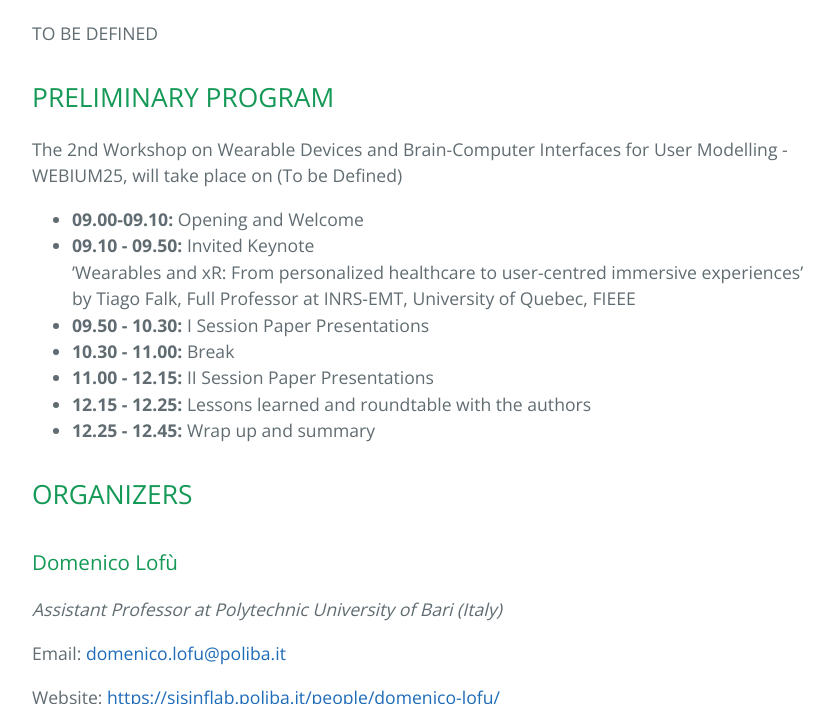
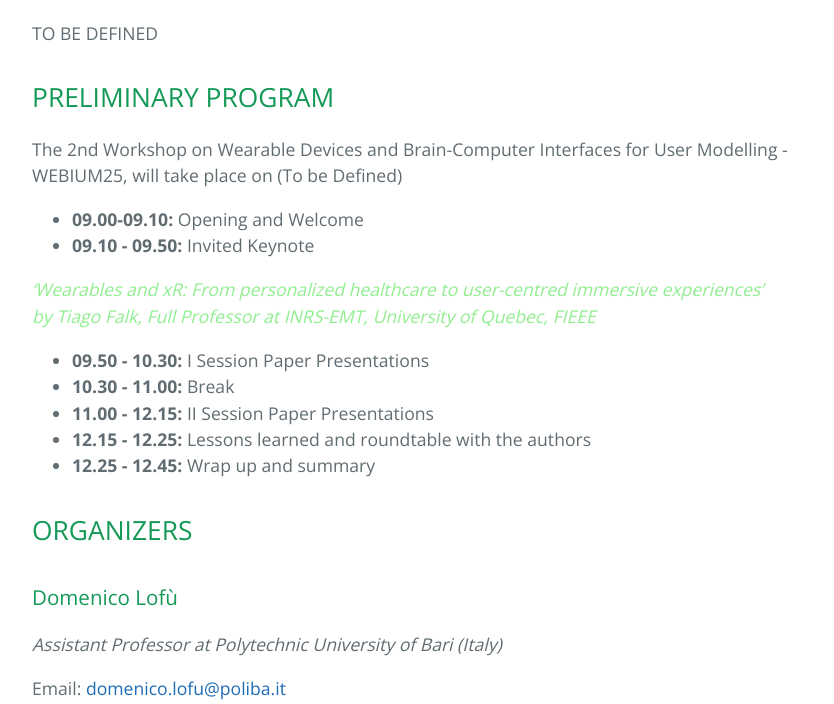
Before and after one commit to sisinflab/webium25, a Jekyll site: the page built from index.md, in a window 1280 px wide and 900 px high, scrolled down 4337 px, cut to the strip 0-704 px from the top of the window. Shown: the whole strip, without its empty margins (192-1026 px from the left). Built offline with Jekyll 4.4.1, drawn with Linux system fonts in a browser that asks for light colours; part of the change alters nothing that is shown.

Commit message:
Update index.md

```diff
--- a/index.md
+++ b/index.md
@@ -122,8 +122,13 @@ The 2nd Workshop on Wearable Devices and Brain-Computer Interfaces for User Mode
 
 + <b>09.00-09.10:</b> Opening and Welcome
 + <b>09.10 - 09.50:</b> Invited Keynote<br>
-’Wearables and xR: From personalized healthcare to user-centred immersive experiences’<br>
-by Tiago Falk, Full Professor at INRS-EMT, University of Quebec, FIEEE<br>
+<!--’Wearables and xR: From personalized healthcare to user-centred immersive experiences’<br>
+by Tiago Falk, Full Professor at INRS-EMT, University of Quebec, FIEEE<br>-->
+<p style="color: lightgreen; font-style: italic;">
+    ‘Wearables and xR: From personalized healthcare to user-centred immersive experiences’<br>
+    by Tiago Falk, Full Professor at INRS-EMT, University of Quebec, FIEEE
+</p>
+
 + <b>09.50 - 10.30:</b> I Session Paper Presentations
 + <b>10.30 - 11.00:</b> Break
 + <b>11.00 - 12.15:</b> II Session Paper Presentations
```
